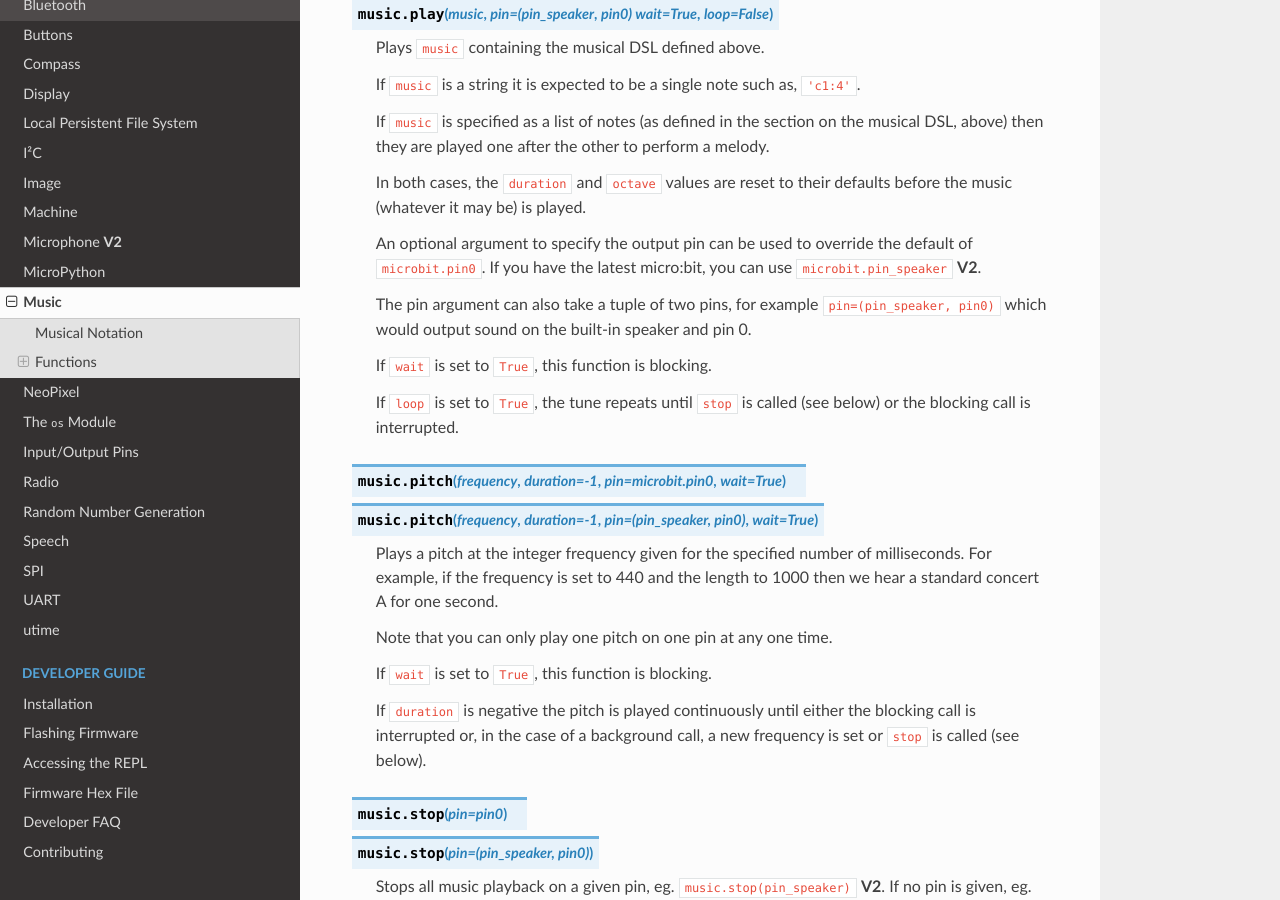
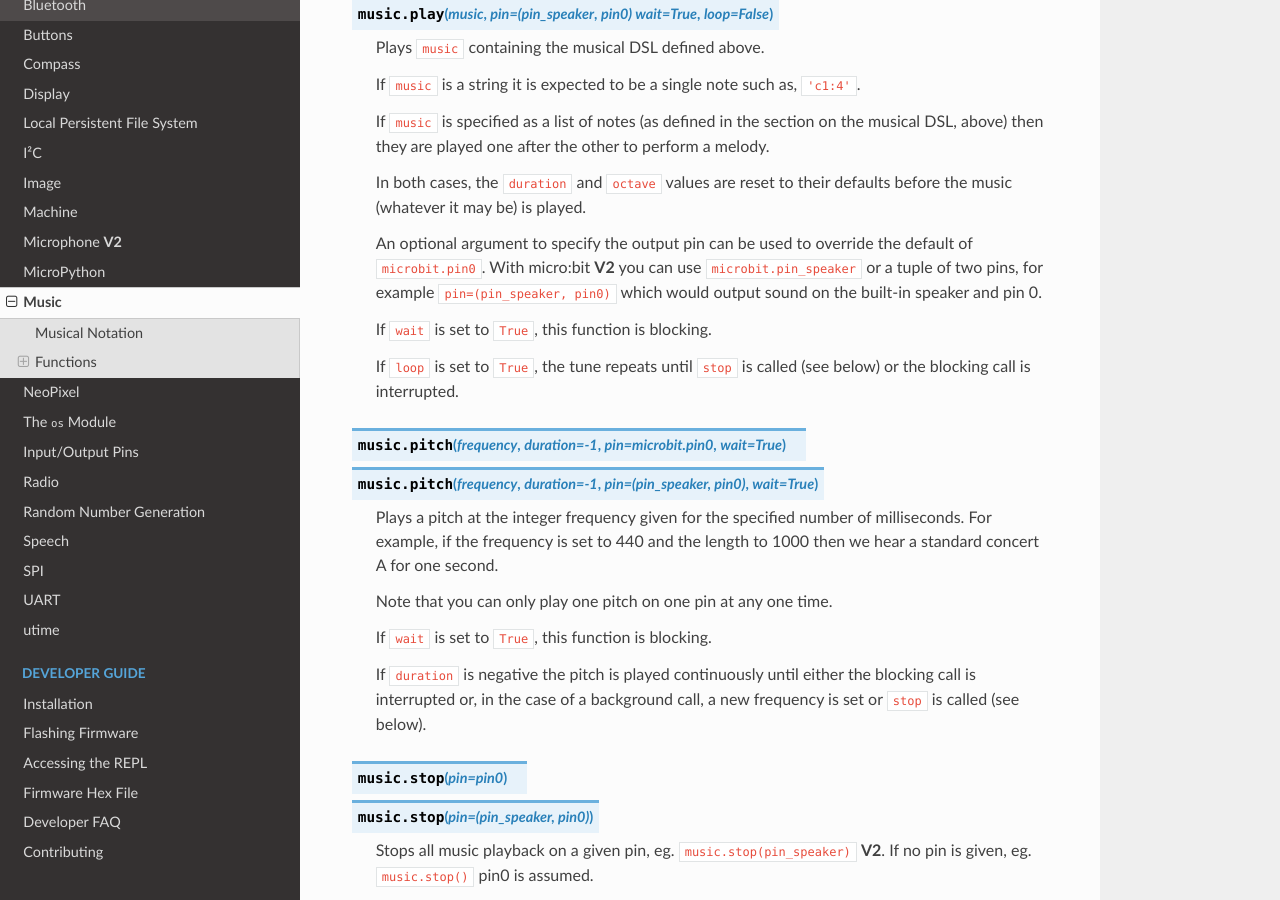
Before and after one commit to bbcmicrobit/micropython, a Sphinx documentation site: the page built from docs/music.rst, in a window 1280 px wide and 900 px high, scrolled down 2346 px. Built offline with Sphinx 7.4.7 and the Read the Docs theme 2.0.0, drawn with Linux system fonts in a browser that asks for light colours.

Commit message:
Update docs/music.rst
Co-authored-by: Carlos Pereira Atencio <carlos@microbit.org>

```diff
--- a/docs/music.rst
+++ b/docs/music.rst
@@ -95,10 +95,8 @@ Functions
     their defaults before the music (whatever it may be) is played.
 
     An optional argument to specify the output pin can be used to override the
-    default of ``microbit.pin0``. If you have the latest micro:bit, you can
-    use ``microbit.pin_speaker`` **V2**.
-
-    The pin argument can also take a tuple of two pins, for example
+    default of ``microbit.pin0``. With micro:bit **V2** you can use
+    ``microbit.pin_speaker`` or a tuple of two pins, for example
     ``pin=(pin_speaker, pin0)`` which would output sound on the built-in
     speaker and pin 0.
 
```
